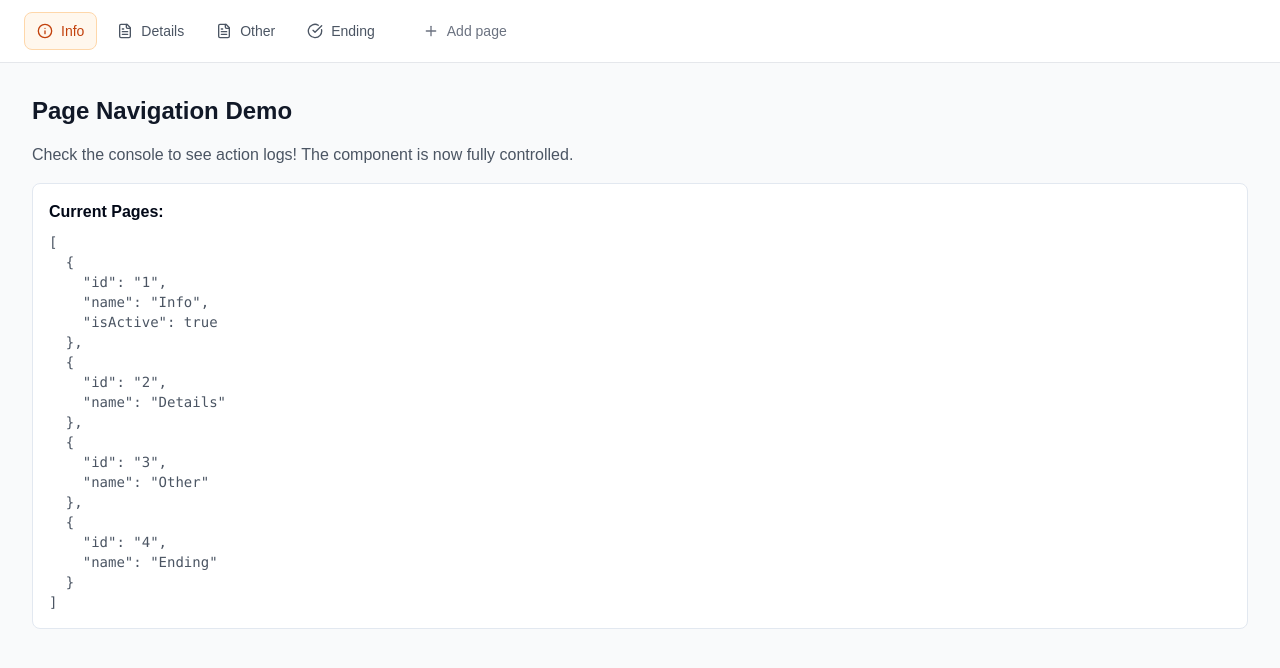
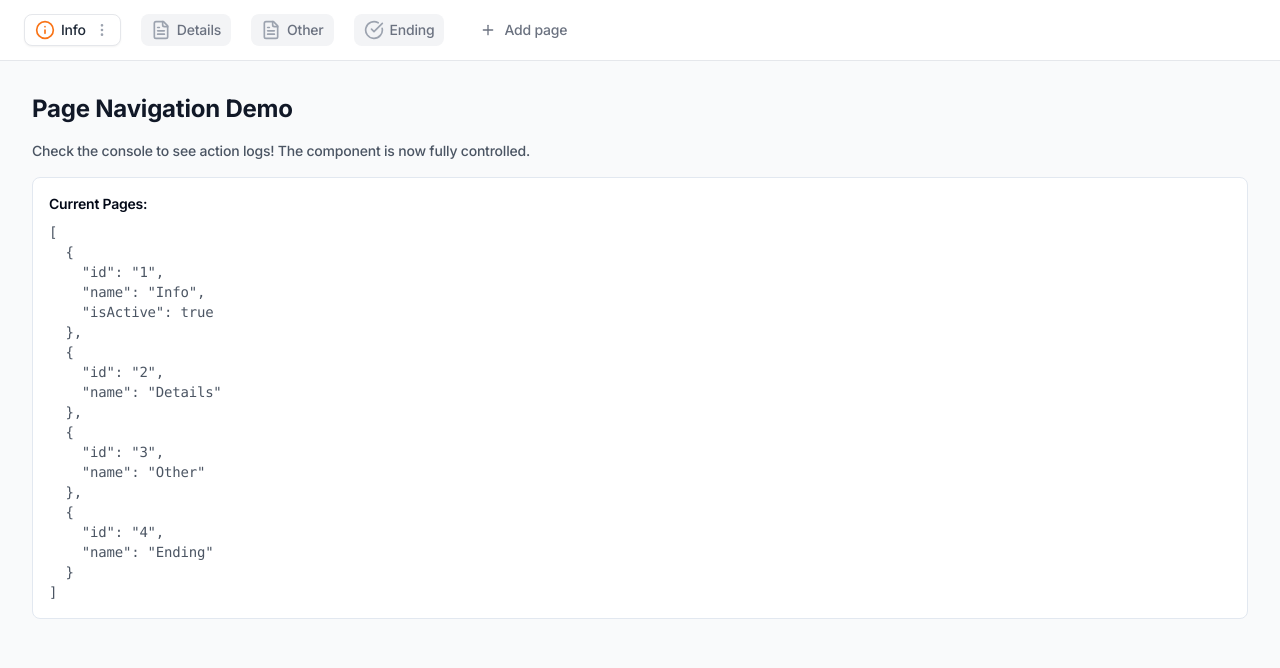
Before and after one commit to HunorMarton/drag-and-drop-navigation, a Next.js app in the folder apps/web/: page / in a window 1280 px wide. Shown: the top 668 px of the page. Built offline with nearby package versions, Linux system fonts and the light colour scheme.

Commit message:
Change page tab appearance and focus handling

```diff
--- a/apps/web/src/app/globals.css
+++ b/apps/web/src/app/globals.css
@@ -52,6 +52,9 @@ body {
     --input: 217.2 32.6% 17.5%;
     --ring: 212.7 26.8% 83.9%;
   }
+  body {
+    @apply font-sans font-medium text-sm leading-tight tracking-tighter;
+  }
 }
 
 @layer base {
--- a/apps/web/src/app/layout.tsx
+++ b/apps/web/src/app/layout.tsx
@@ -1,6 +1,9 @@
 import type { Metadata } from 'next'
+import { Inter } from 'next/font/google'
 import type { ReactNode } from 'react'
 import './globals.css'
+
+const inter = Inter({ subsets: ['latin'] })
 
 export const metadata: Metadata = {
   title: 'Page Navigation Demo',
@@ -10,7 +13,7 @@ export const metadata: Metadata = {
 export default function RootLayout({ children }: { children: ReactNode }) {
   return (
     <html lang="en">
-      <body>{children}</body>
+      <body className={inter.className}>{children}</body>
     </html>
   )
 }
--- a/apps/web/tailwind.config.ts
+++ b/apps/web/tailwind.config.ts
@@ -1,15 +1,25 @@
 import type { Config } from 'tailwindcss'
+import { fontFamily } from 'tailwindcss/defaultTheme'
 
 const config: Config = {
   content: [
-    './src/pages/**/*.{js,ts,jsx,tsx,mdx}',
-    './src/components/**/*.{js,ts,jsx,tsx,mdx}',
-    './src/app/**/*.{js,ts,jsx,tsx,mdx}',
-    '../../packages/ui/src/**/*.{js,ts,jsx,tsx}',
-    '../../packages/page-navigation/src/**/*.{js,ts,jsx,tsx}',
+    './src/components/**/*.{ts,tsx}',
+    './src/app/**/*.{ts,tsx}',
+    '../../packages/ui/src/**/*.{ts,tsx}',
+    '../../packages/page-navigation/src/**/*.{ts,tsx}',
   ],
   theme: {
     extend: {
+      fontFamily: {
+        sans: ['var(--font-sans)', ...fontFamily.sans],
+      },
+      lineHeight: {
+        tight: '1.25rem', // 20px
+        snug: '1rem', // 16px
+      },
+      letterSpacing: {
+        tighter: '-0.015em', // -1.5%
+      },
       colors: {
         border: 'hsl(var(--border))',
         input: 'hsl(var(--input))',
--- a/packages/page-navigation/src/components/add-page-space.tsx
+++ b/packages/page-navigation/src/components/add-page-space.tsx
@@ -1,49 +1,43 @@
 'use client'
 
-import { Button } from '@workspace/ui'
+import { Button, cn } from '@workspace/ui'
 import { Plus } from 'lucide-react'
 
 interface AddPageSpaceProps {
   afterPageId: string
   onAddPage: (afterId: string) => void
-  isHovered?: boolean
 }
 
-export function AddPageSpace({
-  afterPageId,
-  onAddPage,
-  isHovered = false,
-}: AddPageSpaceProps) {
+export function AddPageSpace({ afterPageId, onAddPage }: AddPageSpaceProps) {
   return (
-    <div className="relative flex items-center justify-center">
+    <div className="relative flex items-center justify-center group">
       {/* Large invisible hover area for better UX */}
       <div className="absolute w-12 h-10 -mx-6 z-10" />
 
       {/* Spacer that expands when hovered */}
       <div
-        className={`
-          transition-all duration-300 ease-out flex items-center justify-center
-          ${isHovered ? 'w-10' : 'w-2'}
-        `}
+        className={cn(
+          'transition-all duration-300 ease-out flex items-center justify-center',
+          'w-5 group-hover:w-10 group-focus:w-10 group-focus-within:w-10',
+        )}
       >
         {/* Add button with smooth appearance */}
         <div
-          className={`
-            transition-all duration-300 ease-out
-            ${
-              isHovered
-                ? 'opacity-100 scale-100'
-                : 'opacity-0 scale-75 pointer-events-none'
-            }
-          `}
+          className={cn(
+            'transition-all duration-300 ease-out',
+            'opacity-0 scale-75 pointer-events-none',
+            'group-hover:opacity-100 group-hover:scale-100 group-hover:pointer-events-auto',
+            'group-focus:opacity-100 group-focus:scale-100 group-focus:pointer-events-auto',
+            'group-focus-within:opacity-100 group-focus-within:scale-100 group-focus-within:pointer-events-auto',
+          )}
         >
           <Button
             variant="ghost"
             size="sm"
-            className="h-7 w-7 p-0 rounded-full bg-gray-100 hover:bg-gray-200 border border-gray-300 shadow-sm"
+            className="h-4 w-4 p-0 rounded-full bg-gray-100 hover:bg-gray-200 border border-gray-300 shadow-sm"
             onClick={() => onAddPage(afterPageId)}
           >
-            <Plus className="w-3 h-3" />
+            <Plus className="w-2 h-2" />
           </Button>
         </div>
       </div>
--- a/packages/page-navigation/src/components/page-navigation.tsx
+++ b/packages/page-navigation/src/components/page-navigation.tsx
@@ -54,11 +54,7 @@ export default function PageNavigation({
               onMouseLeave={() => setHoveredSpaceIndex(null)}
               className="relative"
             >
-              <AddPageSpace
-                afterPageId={page.id}
-                onAddPage={handleAddPage}
-                isHovered={hoveredSpaceIndex === index}
-              />
+              <AddPageSpace afterPageId={page.id} onAddPage={handleAddPage} />
             </div>
           )}
         </Fragment>
--- a/packages/page-navigation/src/components/page-tab.tsx
+++ b/packages/page-navigation/src/components/page-tab.tsx
@@ -7,9 +7,10 @@ import {
   ContextMenuContent,
   ContextMenuItem,
   ContextMenuTrigger,
+  cn,
 } from '@workspace/ui'
-import { Copy, Edit2, Trash2 } from 'lucide-react'
-import { type KeyboardEvent, type MouseEvent } from 'react'
+import { Copy, Edit2, MoreVertical, Trash2 } from 'lucide-react'
+import React, { type KeyboardEvent, type MouseEvent } from 'react'
 import type { Page } from '../types/page'
 
 interface PageTabProps {
@@ -49,22 +50,33 @@ export function PageTab({
     }
   }
 
+  const iconWithState =
+    page.icon && React.isValidElement(page.icon)
+      ? React.cloneElement(page.icon as React.ReactElement<any>, {
+          className: cn(
+            'w-5 h-5 transition-colors',
+            page.isActive ? 'text-orange-500' : 'text-gray-400',
+          ),
+        })
+      : null
+
   return (
     <ContextMenu>
       <ContextMenuTrigger asChild>
         <button
           ref={setNodeRef}
           style={style}
-          className={`
-            flex items-center gap-2 px-3 py-2 rounded-lg text-sm font-medium cursor-pointer
-            transition-all duration-200 select-none touch-none
-            ${
-              page.isActive
-                ? 'bg-orange-50 text-orange-700 border border-orange-200'
-                : 'text-gray-600 hover:text-gray-900 hover:bg-gray-50'
-            }
-            ${isDragging ? 'shadow-lg z-50' : ''}
-          `}
+          className={cn(
+            'flex items-center justify-between w-full gap-2 h-8 px-2.5 rounded-lg text-sm font-medium',
+            'transition-all duration-200 select-none touch-none',
+            'focus:outline-none focus-visible:ring-2 focus-visible:ring-blue-500',
+            page.isActive
+              ? 'bg-white text-gray-800 shadow-sm border border-gray-200'
+              : 'bg-gray-100 text-gray-500 hover:bg-gray-200',
+            {
+              'shadow-lg z-50': isDragging,
+            },
+          )}
           onClick={handleClick}
           onKeyDown={(e) => {
             if (e.key === 'Enter' || e.key === ' ') {
@@ -74,8 +86,11 @@ export function PageTab({
           {...attributes}
           {...listeners}
         >
-          {page.icon}
-          <span>{page.name}</span>
+          <div className="flex items-center gap-1.5">
+            {iconWithState}
+            <span>{page.name}</span>
+          </div>
+          {page.isActive && <MoreVertical className="w-4 h-4 text-gray-400" />}
         </button>
       </ContextMenuTrigger>
       <ContextMenuContent>
--- a/packages/ui/src/ui/context-menu.tsx
+++ b/packages/ui/src/ui/context-menu.tsx
@@ -1,8 +1,8 @@
 'use client'
 
-import * as React from 'react'
 import * as ContextMenuPrimitive from '@radix-ui/react-context-menu'
 import { Check, ChevronRight, Circle } from 'lucide-react'
+import * as React from 'react'
 
 import { cn } from '../utils'
 
@@ -81,6 +81,7 @@ const ContextMenuItem = React.forwardRef<
     ref={ref}
     className={cn(
       'relative flex cursor-default select-none items-center rounded-sm px-2 py-1.5 text-sm outline-none focus:bg-accent focus:text-accent-foreground data-[disabled]:pointer-events-none data-[disabled]:opacity-50',
+      'leading-snug',
       inset && 'pl-8',
       className,
     )}
@@ -183,18 +184,18 @@ ContextMenuShortcut.displayName = 'ContextMenuShortcut'
 
 export {
   ContextMenu,
-  ContextMenuTrigger,
+  ContextMenuCheckboxItem,
   ContextMenuContent,
+  ContextMenuGroup,
   ContextMenuItem,
-  ContextMenuCheckboxItem,
+  ContextMenuLabel,
+  ContextMenuPortal,
+  ContextMenuRadioGroup,
   ContextMenuRadioItem,
-  ContextMenuLabel,
   ContextMenuSeparator,
   ContextMenuShortcut,
-  ContextMenuGroup,
-  ContextMenuPortal,
   ContextMenuSub,
   ContextMenuSubContent,
   ContextMenuSubTrigger,
-  ContextMenuRadioGroup,
+  ContextMenuTrigger,
 }
```
